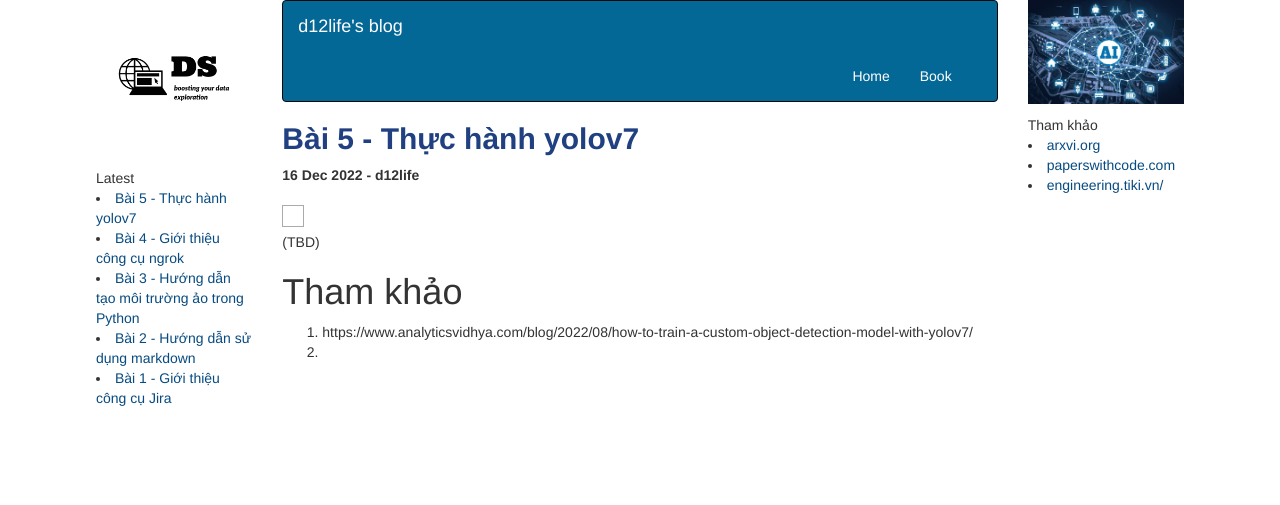
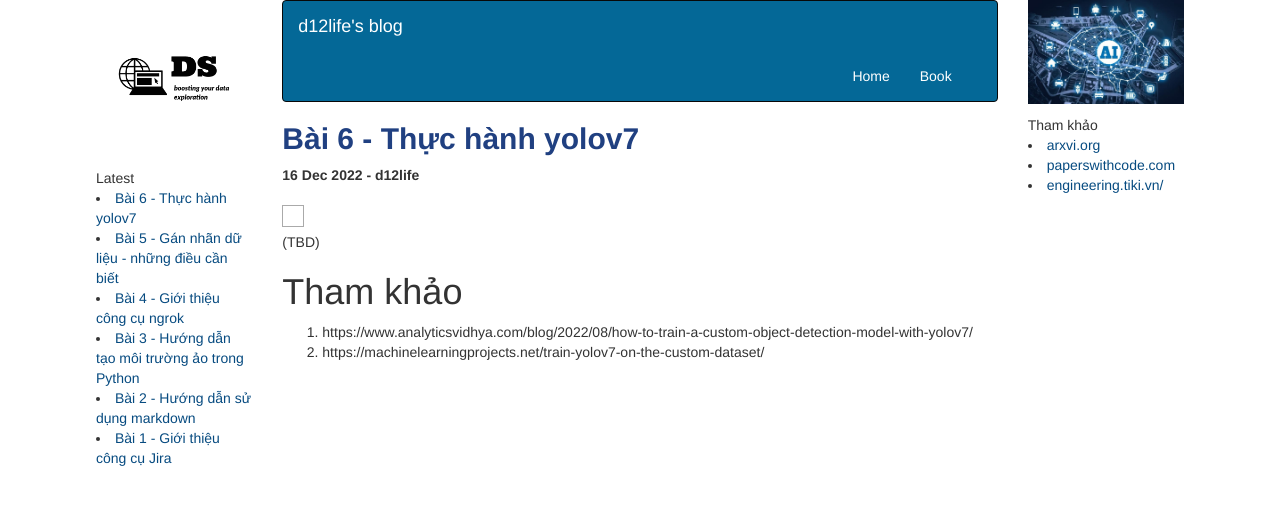
Before and after one commit to d12life/d12life.github.io, a Jekyll site: the page built from _posts/2022-12-16-03-thuc-hanh-yolov7.md, in a window 1280 px wide. Shown: the top 505 px of the page. Built offline with Jekyll 4.4.1, drawn with Linux system fonts in a browser that asks for light colours; nearby versions of some CDN libraries.

Commit message:
cập nhật lại cấu trúc các bài viết

```diff
--- /dev/null
+++ b/_posts/2022-12-16-02 gan-nhan-du-lieu.md
@@ -0,0 +1,10 @@
+---
+layout: post
+author: d12life
+title: Bài 5 - Gán nhãn dữ liệu - những điều cần biết
+---
+
+(TBD)
+
+# Tham khảo
+1. https://towardsdatascience.com/image-data-labelling-and-annotation-everything-you-need-to-know-86ede6c684b1
--- a/_posts/2022-12-16-thuc-hanh-yolov7.md
+++ b/_posts/2022-12-16-03-thuc-hanh-yolov7.md
@@ -1,11 +1,11 @@
 ---
 layout: post
 author: d12life
-title: Bài 5 - Thực hành yolov7
+title: Bài 6 - Thực hành yolov7
 ---
 
 (TBD)
 
 # Tham khảo
 1. https://www.analyticsvidhya.com/blog/2022/08/how-to-train-a-custom-object-detection-model-with-yolov7/
-2.
+2. https://machinelearningprojects.net/train-yolov7-on-the-custom-dataset/
```
Also changed, not shown: _posts/2022-12-14-huong-dan-su-dung-markdown.md (+14 -14 lines), _posts/2022-12-15-python-virtual-enviroment.md (+1 -1 lines), _posts/2022-12-16-01-gioi-thieu-cong-cu-ngrok.md (renamed from _posts/2022-12-16-gioi-thieu-cong-cu-ngrok.md).
